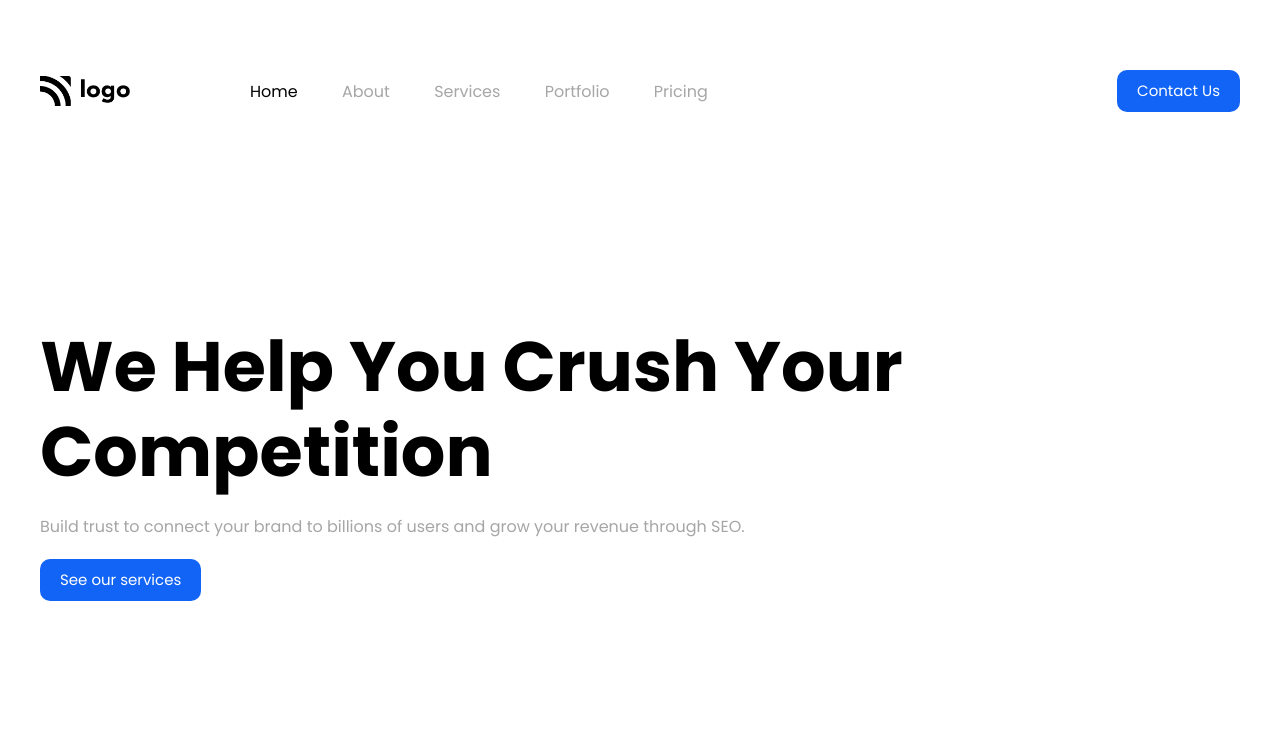
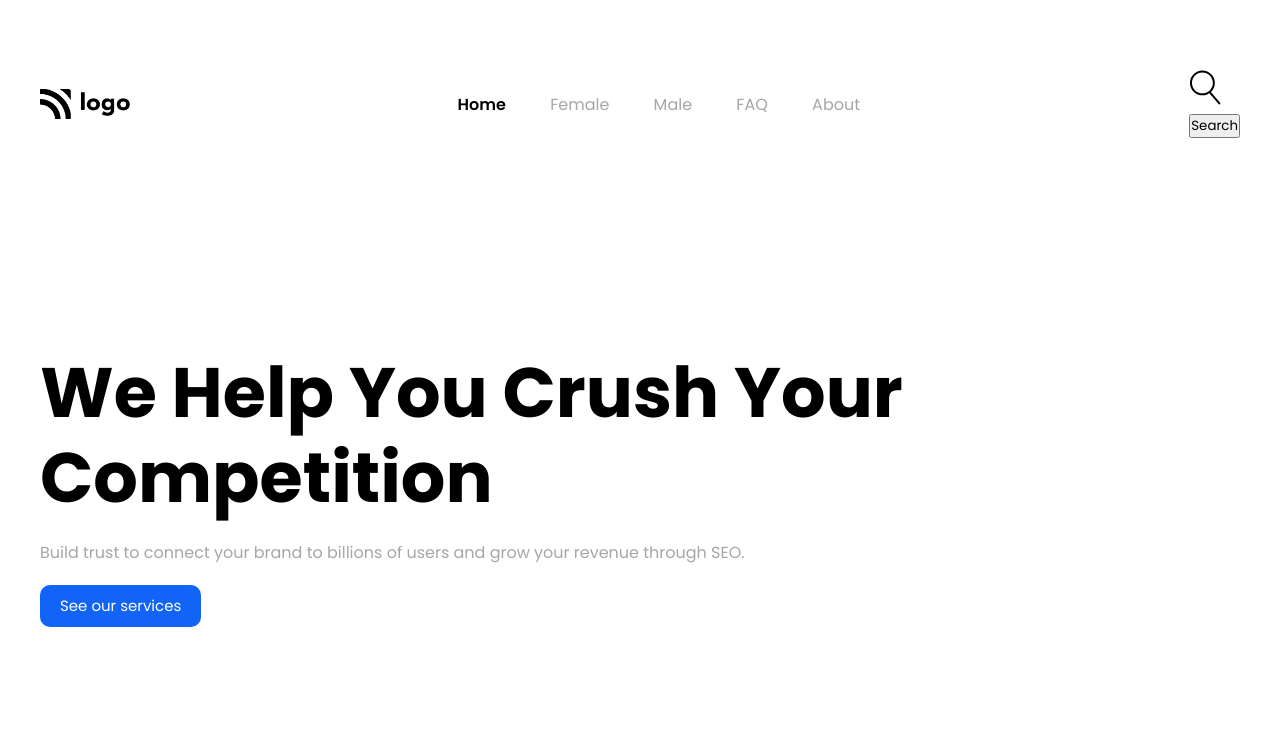
Before and after one commit to rajeshbohra15/fsjsp3, a plain HTML site: page index.html in a window 1280 px wide. Drawn offline with Linux system fonts and the light colour scheme.

Commit message:
cs updates

```diff
--- a/assets/style.css
+++ b/assets/style.css
@@ -44,8 +44,9 @@
 }
 .main-header .nav-menu{
     display: flex;
-    width: 80%;
+    width: 70%;
     align-items: center;
+    justify-content: space-between;
 }
 .main-header .nav-menu ul li{
     display: inline;
@@ -54,10 +55,12 @@
 .main-header .nav-menu ul li a{
     text-decoration: none;
     color: #a6a6a6;
+    font-weight: 400;
 }
 .main-header .nav-menu ul li a.active,
 .main-header .nav-menu ul li a:hover{
     color: #000;
+    font-weight: 600;
 }
 .main-header .nav-menu img{
     margin-right: 100px;
--- a/index.html
+++ b/index.html
@@ -6,7 +6,7 @@
     <meta name="viewport" content="width=device-width, initial-scale=1.0">
     <title>Project01</title>
     <link rel="stylesheet" href="./assets/style.css">
-    <link rel="preconnect" href="https://fonts.googleapis.com"><link rel="preconnect" href="https://fonts.gstatic.com" crossorigin><link href="https://fonts.googleapis.com/css2?family=Poppins:ital,wght@0,100;0,200;0,400;0,500;0,600;0,700;0,800;0,900;1,100;1,200;1,300;1,400;1,500;1,600;1,700;1,800;1,900&display=swap" rel="stylesheet">
+    <link href="https://fonts.googleapis.com/css2?family=Poppins:ital,wght@0,100;0,200;0,400;0,500;0,600;0,700;0,800;0,900;1,100;1,200;1,300;1,400;1,500;1,600;1,700;1,800;1,900&display=swap" rel="stylesheet">
 </head>
 <body>
     <div class="container">
@@ -16,14 +16,34 @@
                 <img src="./assets/images/Logo.png" alt="">
                 <ul>
                     <li class="nav-item"><a href="#" class="nav-link active">Home</a></li>
+                    <li class="nav-item"><a href="#" class="nav-link">Female</a></li>
+                    <li class="nav-item"><a href="#" class="nav-link">Male</a></li>
+                    <li class="nav-item"><a href="#" class="nav-link">FAQ</a></li>
                     <li class="nav-item"><a href="#" class="nav-link">About</a></li>
-                    <li class="nav-item"><a href="#" class="nav-link">Services</a></li>
-                    <li class="nav-item"><a href="#" class="nav-link">Portfolio</a></li>
-                    <li class="nav-item"><a href="#" class="nav-link">Pricing</a></li>
                 </ul>
             </nav>
             <div class="btn-main">
-              <a href="#"> <button class="primary-btn">Contact Us</button></a>
+                <div class="button-group">
+                    <div class="search-icon">
+                      <svg
+                        width="32"
+                        height="35"
+                        viewBox="0 0 32 35"
+                        fill="none"
+                        xmlns="http://www.w3.org/2000/svg"
+                      >
+                        <path
+                          d="M13.42 25.34C6.56004 25.34 0.97998 19.76 0.97998 12.9C0.97998 6.03999 6.56004 0.459991 13.42 0.459991C20.28 0.459991 25.86 6.03999 25.86 12.9C25.87 19.76 20.28 25.34 13.42 25.34ZM13.42 2.44999C7.66004 2.44999 2.97998 7.13999 2.97998 12.89C2.97998 18.64 7.66004 23.33 13.42 23.33C19.18 23.33 23.86 18.64 23.86 12.89C23.86 7.13999 19.18 2.44999 13.42 2.44999Z"
+                          fill="black"
+                        />
+                        <path
+                          d="M30.35 34.4C30.07 34.4 29.7899 34.28 29.5899 34.05L19.75 22.53C19.39 22.11 19.44 21.48 19.86 21.12C20.28 20.76 20.91 20.81 21.27 21.23L31.11 32.75C31.47 33.17 31.42 33.8 31 34.16C30.81 34.32 30.58 34.4 30.35 34.4Z"
+                          fill="black"
+                        />
+                      </svg>
+                    </div>
+                    <div><button class="nav-button">Search</button></div>
+                </div>
             </div>
         </header>
         <section class="banner">
```
